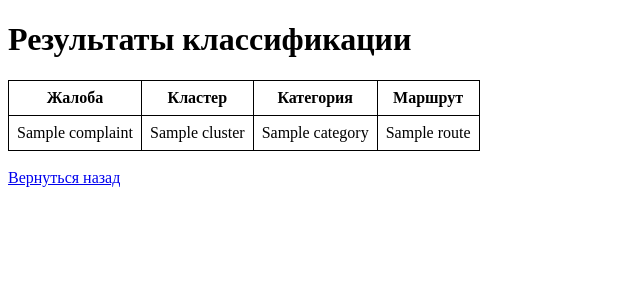
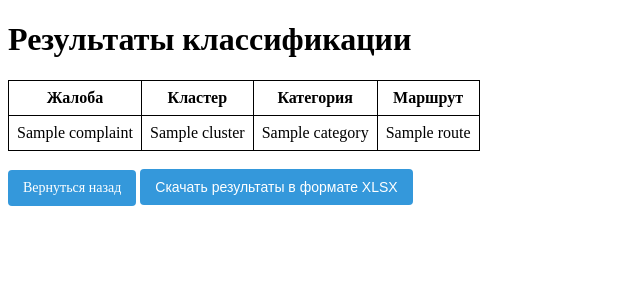
Before and after one commit to Danny1795/complaint_classification, a FastAPI app: template templates/results.html in a window 1280 px wide. Shown: the top 300 px of the page, without its empty margins (0-640 px from the left). Run offline with FastAPI, Linux system fonts and the light colour scheme; the template is opened without the code that fills it: most values are stand-ins (such as "Sample title", 1, 10 or a date in 2020).

Commit message:
Adding patterns for outputting route numbers and the ability to download the file after processing

```diff
--- a/main.py
+++ b/main.py
@@ -3,7 +3,7 @@ import time
 import re
 import pandas as pd
 from fastapi import FastAPI, File, UploadFile, Request
-from fastapi.responses import HTMLResponse
+from fastapi.responses import HTMLResponse, StreamingResponse
 from fastapi.templating import Jinja2Templates
 from transformers import AutoTokenizer, AutoModelForSequenceClassification
 import torch
@@ -31,19 +31,26 @@ categories = {
     6: "Прочие жалобы"
 }
 
+latest_results = None
+
 def extract_all_numbers(text: str) -> str:
+    allowed_suffix = r"[АаБбМм]"
+
+    text = re.sub(r'(?i)[Кк]юар\s*\d+(?:\s*' + allowed_suffix + r')?', '', text)
+    text = re.sub(r'(?i)[гГ]\.?ос\.?\s*номер\s*\d+(?:\s*' + allowed_suffix + r')?', '', text)
+
     patterns = [
-        r'((?:\d+[а-яa-z0-9\-]*(?:,\s*)?)+)\s*маршрут',
-        r'номер\s*автобуса\s*(\d+[а-яa-z0-9\-]*)',
-        r'(?:в|на)\s+автобусе\s*(?:№\s*)?(\d+[а-яa-z0-9\-]*)',
-        r'(\d+[а-яa-z0-9\-]*)\s*автобус',
-        r'(?:м/а|а/м|ма)\s*(\d+[а-яa-z0-9\-]*)',
-        r'(\d+[а-яa-z0-9\-]*)\s*(?=м/а|а/м|ма)',
-        r'маршрут(?:\s*автобуса)?\s*(?:№\s*)?(\d+[а-яa-z0-9\-]*)',
-        r'№\s*(\d+[а-яa-z0-9\-]*)',
-        r'(\d+[а-яa-z0-9\-]*)-го\s*маршрут',
-        r'(?:кюар|KYUAR)\s*(\d+)',
+        rf'(?:(?:маршрут(?:а|ном|ного)?|маршр|марш)[\s\-]*(?:автобуса[\s\-]*)?(?:№[\s\-]*)?)(\d+(?:\s*{allowed_suffix})?)',
+        rf'(?:(?:автобус(?:ов|а|ы)?|авт)[\s\-]*(?:№[\s\-]*)?)(\d+(?:\s*{allowed_suffix})?)',
+        rf'(?:(?:м[\/\\\-]?а|М[\/\\\-]?А|МА|мА)[\s\-:]*)(\d+(?:\s*{allowed_suffix})?)',
+        rf'(?:No[\s\-]?)(\d+(?:\s*{allowed_suffix})?)',
+        rf'(?:#\s*)(\d+(?:\s*{allowed_suffix})?)',
+        rf'(?:№[\s\-]?)(\d+(?:\s*{allowed_suffix})?)',
+        rf'(\d+(?:\s*{allowed_suffix})?)\s*(?=(?:маршрут(?:а|ном|ного)?|маршр|марш))',
+        rf'(\d+(?:\s*{allowed_suffix})?)\s*(?=(?:автобус(?:ов|а|ы)?|авт))',
+        rf'(\d+(?:\s*{allowed_suffix})?)\s*(?=(?:м[\/\\\-]?\s*а|М[\/\\\-]?\s*А|МА|мА))',
     ]
+
     matches = []
     for pattern in patterns:
         found = re.findall(pattern, text, flags=re.IGNORECASE)
@@ -54,6 +61,7 @@ def extract_all_numbers(text: str) -> str:
                     matches.extend(parts)
                 else:
                     matches.append(item)
+
     seen = set()
     unique_matches = []
     for m in matches:
@@ -61,7 +69,9 @@ def extract_all_numbers(text: str) -> str:
         if m and m not in seen:
             seen.add(m)
             unique_matches.append(m)
+
     return ", ".join(unique_matches) if unique_matches else None
+
 
 def classify_complaints_batch(complaints, batch_size=32):
     predictions = []
@@ -112,4 +122,21 @@ async def process_file(request: Request, file: UploadFile = File(...)):
             "route": numbers if numbers else "Не найден"
         })
 
+    global latest_results
+    latest_results = pd.DataFrame(results)
+
     return templates.TemplateResponse("results.html", {"request": request, "results": results})
+
+@app.get("/download")
+async def download_results():
+    global latest_results
+    if latest_results is None or latest_results.empty:
+        return {"error": "Результаты отсутствуют. Сначала загрузите файл."}
+    stream = io.BytesIO()
+    latest_results.to_excel(stream, index=False)
+    stream.seek(0)
+    return StreamingResponse(
+        stream,
+        media_type="application/vnd.openxmlformats-officedocument.spreadsheetml.sheet",
+        headers={"Content-Disposition": "attachment; filename=results.xlsx"}
+    )
--- a/templates/results.html
+++ b/templates/results.html
@@ -10,6 +10,17 @@
         }
         th, td {
             padding: 8px;
+        }
+        .btn {
+            display: inline-block;
+            padding: 10px 15px;
+            font-size: 14px;
+            cursor: pointer;
+            text-decoration: none;
+            color: #fff;
+            background-color: #3498db;
+            border: none;
+            border-radius: 4px;
         }
     </style>
 </head>
@@ -36,6 +47,10 @@
         </tbody>
     </table>
     <br>
-    <a href="/">Вернуться назад</a>
+    <a href="/" class="btn">Вернуться назад</a>
+    <!-- Кнопка для скачивания результатов в формате XLSX -->
+    <form action="/download" method="get" style="display:inline;">
+        <button type="submit" class="btn">Скачать результаты в формате XLSX</button>
+    </form>
 </body>
 </html>
```
Also changed, not shown: 1 other file.
